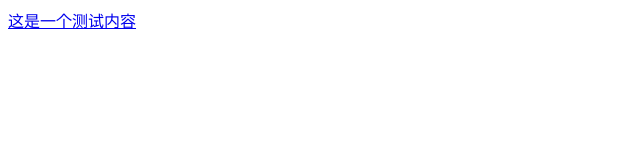
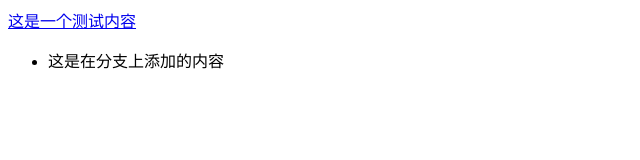
Before and after one commit to xiaomobuchun/putongxiang, a website: page index.html in a window 1280 px wide. Shown: the whole page, without its empty margins (0-640 px from the left). Drawn offline with Linux system fonts and the light colour scheme.

Commit message:
这是分支上添加的

```diff
--- a/index.html
+++ b/index.html
@@ -1,12 +1,18 @@
 <!DOCTYPE html>
 <html lang="en">
+
 <head>
     <meta charset="UTF-8">
     <meta http-equiv="X-UA-Compatible" content="IE=edge">
     <meta name="viewport" content="width=device-width, initial-scale=1.0">
     <title>Document</title>
 </head>
+
 <body>
     <a href="#">这是一个测试内容</a>
+    <ul>
+        <li>这是在分支上添加的内容</li>
+    </ul>
 </body>
+
 </html>
```
